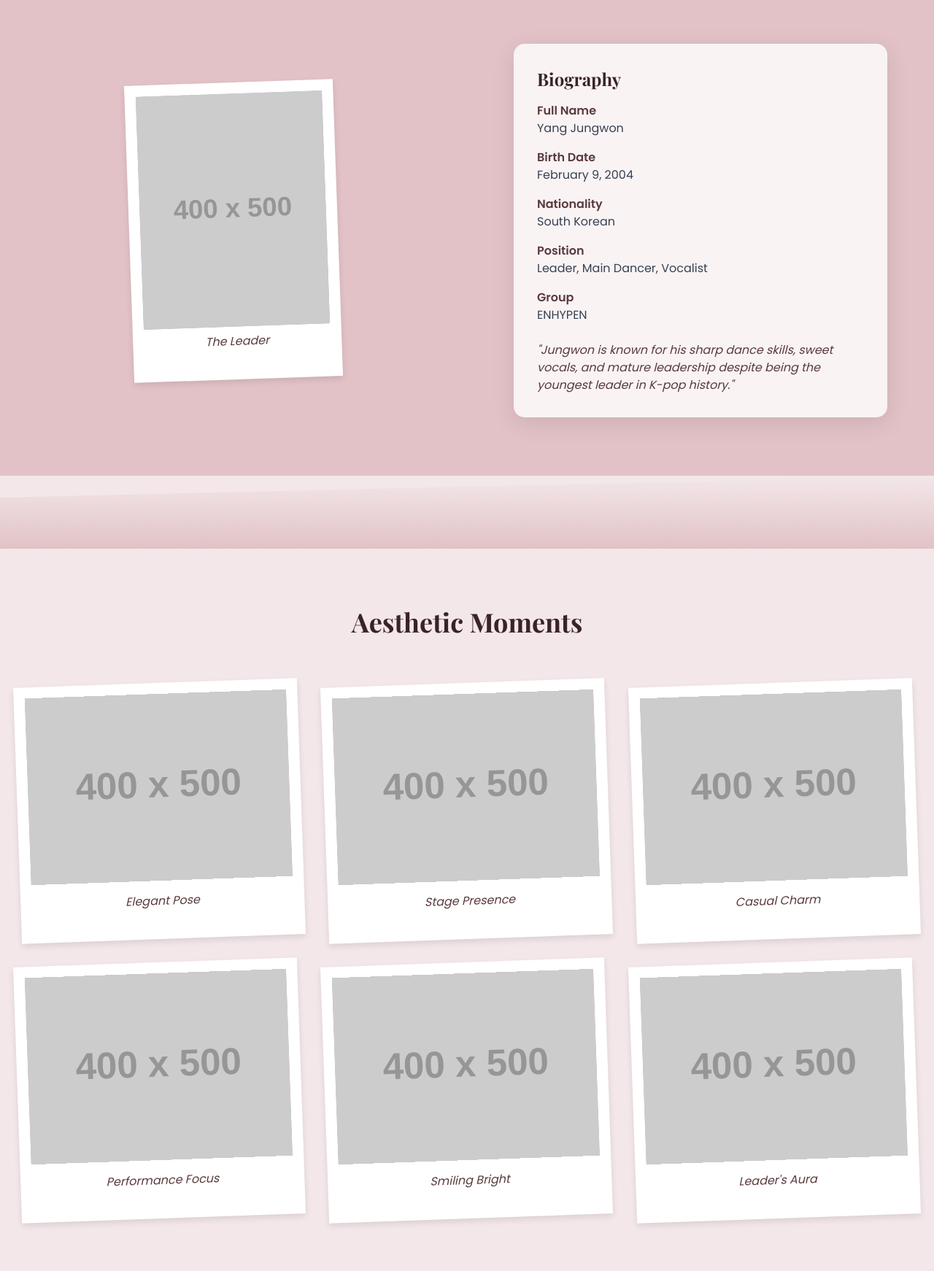
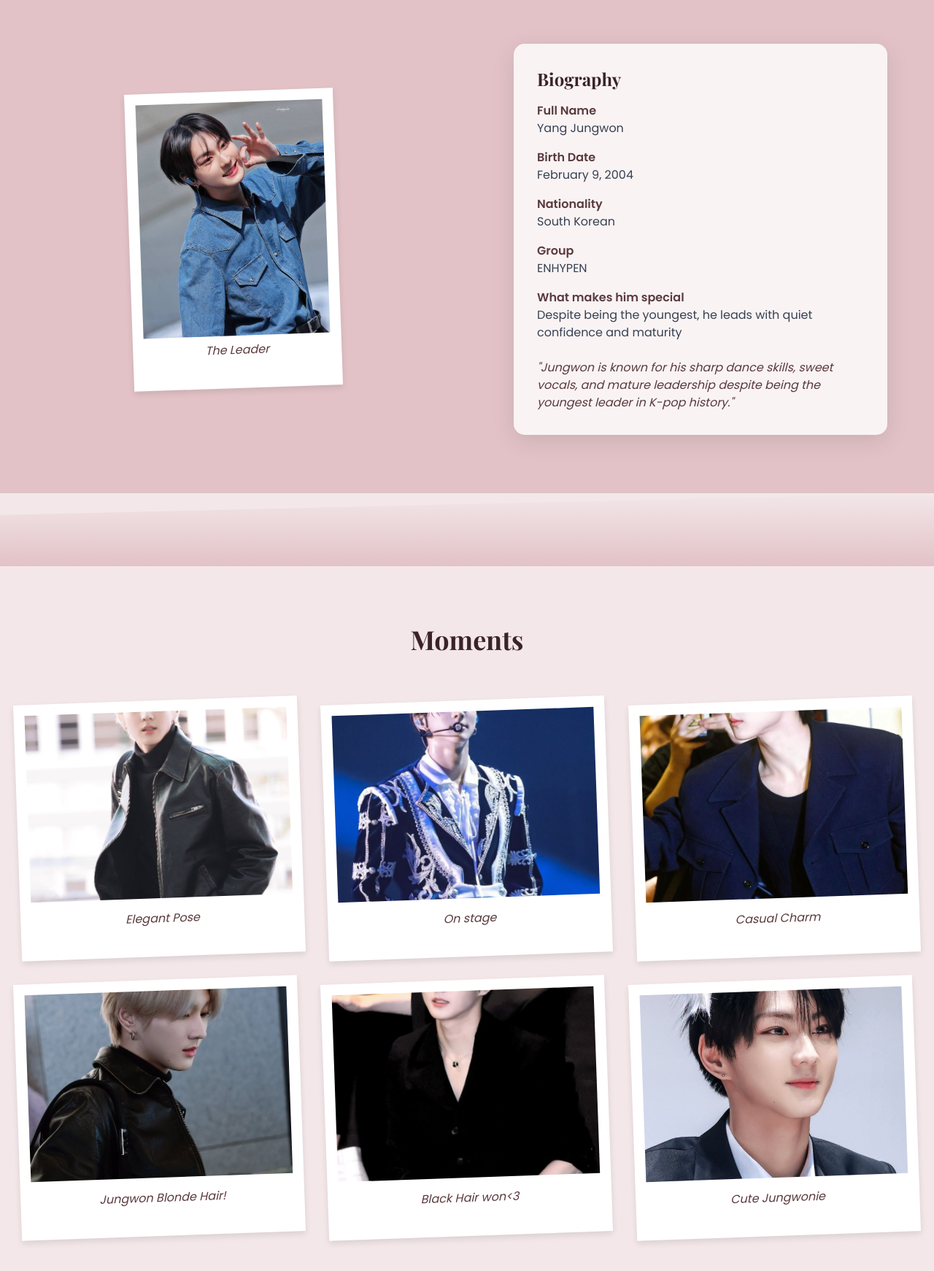
Before and after one commit to azmiaana/yangjungwon, a plain HTML site: page index.html in a window 1280 px wide. Shown: the part 1024-2766 px from the top of the page at 73% size. Drawn offline with nearby package versions, Linux system fonts and the light colour scheme; placeholder pictures from the web are drawn by us.

Commit message:
Update index.html

```diff
--- a/index.html
+++ b/index.html
@@ -3,7 +3,7 @@
 <head>
     <meta charset="UTF-8">
     <meta name="viewport" content="width=device-width, initial-scale=1.0">
-    <title>Yang Jungwon | Aesthetic Tribute</title>
+    <title>Yang Jungwon</title>
     <script src="https://cdn.tailwindcss.com"></script>
     <link rel="stylesheet" href="https://cdnjs.cloudflare.com/ajax/libs/font-awesome/6.4.0/css/all.min.css">
     <style>
@@ -31,7 +31,7 @@
         .hero {
             height: 100vh;
             background: linear-gradient(rgba(243, 231, 233, 0.7), rgba(243, 231, 233, 0.7)),
-                        url('https://images.unsplash.com/photo-1517842645767-c639042777db?ixlib=rb-4.0.3&auto=format&fit=crop&w=1950&q=80') center/cover;
+                        url('jungwon wallpaper.jfif') center/cover;
             position: relative;
         }
 
@@ -142,7 +142,7 @@
             <div class="flex flex-col lg:flex-row items-center gap-12">
                 <div class="lg:w-1/2 scroll-reveal">
                     <div class="polaroid w-fit mx-auto">
-                        <img src="https://via.placeholder.com/400x500/f3e7e9/5a3a3d?text=Jungwon" alt="Yang Jungwon" class="w-64 h-80 object-cover">
+                        <img src="jungwon peace.jfif" alt="jungwon peace" class="w-64 h-80 object-cover">
                         <p class="text-center mt-2 italic text-[var(--text)]">The Leader</p>
                     </div>
                 </div>
@@ -164,12 +164,12 @@
                                 <p class="text-gray-700">South Korean</p>
                             </div>
                             <div>
-                                <h4 class="font-semibold">Position</h4>
-                                <p class="text-gray-700">Leader, Main Dancer, Vocalist</p>
+                                <h4 class="font-semibold">Group</h4>
+                                <p class="text-gray-700">ENHYPEN</p>
                             </div>
                             <div>
-                                <h4 class="font-semibold">Group</h4>
-                                <p class="text-gray-700">ENHYPEN</p>
+                                <h4 class="font-semibold">What makes him special</h4>
+                                <p class="text-gray-700">Despite being the youngest, he leads with quiet confidence and maturity</p>
                             </div>
                         </div>
                         <div class="mt-6">
@@ -185,13 +185,13 @@
     <div class="section-divider reverse"></div>
     <section id="gallery" class="py-20 bg-[var(--primary)]">
         <div class="container mx-auto px-6">
-            <h2 class="text-4xl font-bold text-center mb-16 text-[var(--dark)] scroll-reveal">Aesthetic Moments</h2>
+            <h2 class="text-4xl font-bold text-center mb-16 text-[var(--dark)] scroll-reveal">Moments</h2>
 
             <div class="grid grid-cols-1 md:grid-cols-2 lg:grid-cols-3 gap-8">
                 <!-- Gallery Item 1 -->
                 <div class="gallery-item scroll-reveal">
                     <div class="polaroid w-full h-full">
-                        <img src="https://via.placeholder.com/400x500/e2c2c6/5a3a3d?text=Jungwon+1" alt="Jungwon 1" class="w-full h-64 object-cover">
+                        <img src="jungwon blonde hair 2.jfif" alt="jungwon blonde hair 2" class="w-full h-64 object-cover">
                         <p class="text-center mt-4 italic text-[var(--text)]">Elegant Pose</p>
                     </div>
                 </div>
@@ -199,15 +199,15 @@
                 <!-- Gallery Item 2 -->
                 <div class="gallery-item scroll-reveal" style="transition-delay: 0.1s;">
                     <div class="polaroid w-full h-full">
-                        <img src="https://via.placeholder.com/400x500/d4a5aa/5a3a3d?text=Jungwon+2" alt="Jungwon 2" class="w-full h-64 object-cover">
-                        <p class="text-center mt-4 italic text-[var(--text)]">Stage Presence</p>
+                        <img src="Jungwon on stage.jfif" alt="Jungwon on stage" class="w-full h-64 object-cover">
+                        <p class="text-center mt-4 italic text-[var(--text)]">On stage</p>
                     </div>
                 </div>
 
                 <!-- Gallery Item 3 -->
                 <div class="gallery-item scroll-reveal" style="transition-delay: 0.2s;">
                     <div class="polaroid w-full h-full">
-                        <img src="https://via.placeholder.com/400x500/f3e7e9/5a3a3d?text=Jungwon+3" alt="Jungwon 3" class="w-full h-64 object-cover">
+                        <img src="jungwon cool vibes.jfif" alt="jungwon cool vibes" class="w-full h-64 object-cover">
                         <p class="text-center mt-4 italic text-[var(--text)]">Casual Charm</p>
                     </div>
                 </div>
@@ -215,24 +215,24 @@
                 <!-- Gallery Item 4 -->
                 <div class="gallery-item scroll-reveal" style="transition-delay: 0.3s;">
                     <div class="polaroid w-full h-full">
-                        <img src="https://via.placeholder.com/400x500/e2c2c6/5a3a3d?text=Jungwon+4" alt="Jungwon 4" class="w-full h-64 object-cover">
-                        <p class="text-center mt-4 italic text-[var(--text)]">Performance Focus</p>
+                        <img src="jungwon blonde hair.jfif" alt="jungwon blonde hair" class="w-full h-64 object-cover">
+                        <p class="text-center mt-4 italic text-[var(--text)]">Jungwon Blonde Hair!</p>
                     </div>
                 </div>
 
                 <!-- Gallery Item 5 -->
                 <div class="gallery-item scroll-reveal" style="transition-delay: 0.4s;">
                     <div class="polaroid w-full h-full">
-                        <img src="https://via.placeholder.com/400x500/d4a5aa/5a3a3d?text=Jungwon+5" alt="Jungwon 5" class="w-full h-64 object-cover">
-                        <p class="text-center mt-4 italic text-[var(--text)]">Smiling Bright</p>
+                        <img src="jungwon dark vibes 1.jfif" alt="jungwon dark vibes 1" class="w-full h-64 object-cover">
+                        <p class="text-center mt-4 italic text-[var(--text)]">Black Hair won<3</p>
                     </div>
                 </div>
 
                 <!-- Gallery Item 6 -->
                 <div class="gallery-item scroll-reveal" style="transition-delay: 0.5s;">
                     <div class="polaroid w-full h-full">
-                        <img src="https://via.placeholder.com/400x500/f3e7e9/5a3a3d?text=Jungwon+6" alt="Jungwon 6" class="w-full h-64 object-cover">
-                        <p class="text-center mt-4 italic text-[var(--text)]">Leader's Aura</p>
+                        <img src="jungwon cat.jfif" alt="jungwon cat" class="w-full h-64 object-cover">
+                        <p class="text-center mt-4 italic text-[var(--text)]">Cute Jungwonie</p>
                     </div>
                 </div>
             </div>
@@ -251,12 +251,12 @@
                     <div class="flex flex-col md:flex-row items-center gap-6">
                         <div class="md:w-1/3">
                             <div class="polaroid">
-                                <img src="https://via.placeholder.com/300x400/e2c2c6/5a3a3d?text=Jungwon+Quote" alt="Jungwon Quote" class="w-full h-48 object-cover">
+                                <img src="jungwon strawberry with chocolate.jfif" alt="Jungwon Iconic line" class="w-full h-48 object-cover">
                             </div>
                         </div>
                         <div class="md:w-2/3">
                             <blockquote class="text-xl italic text-[var(--text)] mb-4">
-                                "Even if I'm lacking, I'll work hard to become someone who can lead the team well."
+                                "Strawberry with Chocolate!"
                             </blockquote>
                             <p class="text-right font-semibold text-[var(--dark)]">— Yang Jungwon</p>
                         </div>
@@ -268,12 +268,12 @@
                     <div class="flex flex-col md:flex-row-reverse items-center gap-6">
                         <div class="md:w-1/3">
                             <div class="polaroid">
-                                <img src="https://via.placeholder.com/300x400/d4a5aa/5a3a3d?text=Jungwon+Quote" alt="Jungwon Quote" class="w-full h-48 object-cover">
+                                <img src="jungwon blonde hair 3.jfif" alt="jungwon blonde hair 3" class="w-full h-48 object-cover">
                             </div>
                         </div>
                         <div class="md:w-2/3">
                             <blockquote class="text-xl italic text-[var(--text)] mb-4">
-                                "I want to be remembered as an artist who always shows good performances."
+                                "I'm going to be an idol for the rest of my life."
                             </blockquote>
                             <p class="text-right font-semibold text-[var(--dark)]">— Yang Jungwon</p>
                         </div>
@@ -288,7 +288,7 @@
         <div class="container mx-auto px-6 text-center">
             <h3 class="text-2xl font-bold mb-6 scroll-reveal">Yang Jungwon</h3>
             <p class="mb-8 max-w-2xl mx-auto scroll-reveal" style="transition-delay: 0.1s;">
-                A tribute to the talented leader of ENHYPEN, showcasing his elegance, talent, and charisma.
+                Made by love, powered by Jungwon's smile.
             </p>
 
             <div class="flex justify-center space-x-6 mb-8 scroll-reveal" style="transition-delay: 0.2s;">
@@ -304,7 +304,7 @@
             </div>
 
             <p class="text-sm text-[var(--secondary)] scroll-reveal" style="transition-delay: 0.3s;">
-                © 2023 Yang Jungwon Tribute. All rights reserved.
+                © 2023 Simple pages made for Yang Jungwon. All rights reserved.
             </p>
         </div>
     </footer>
```
